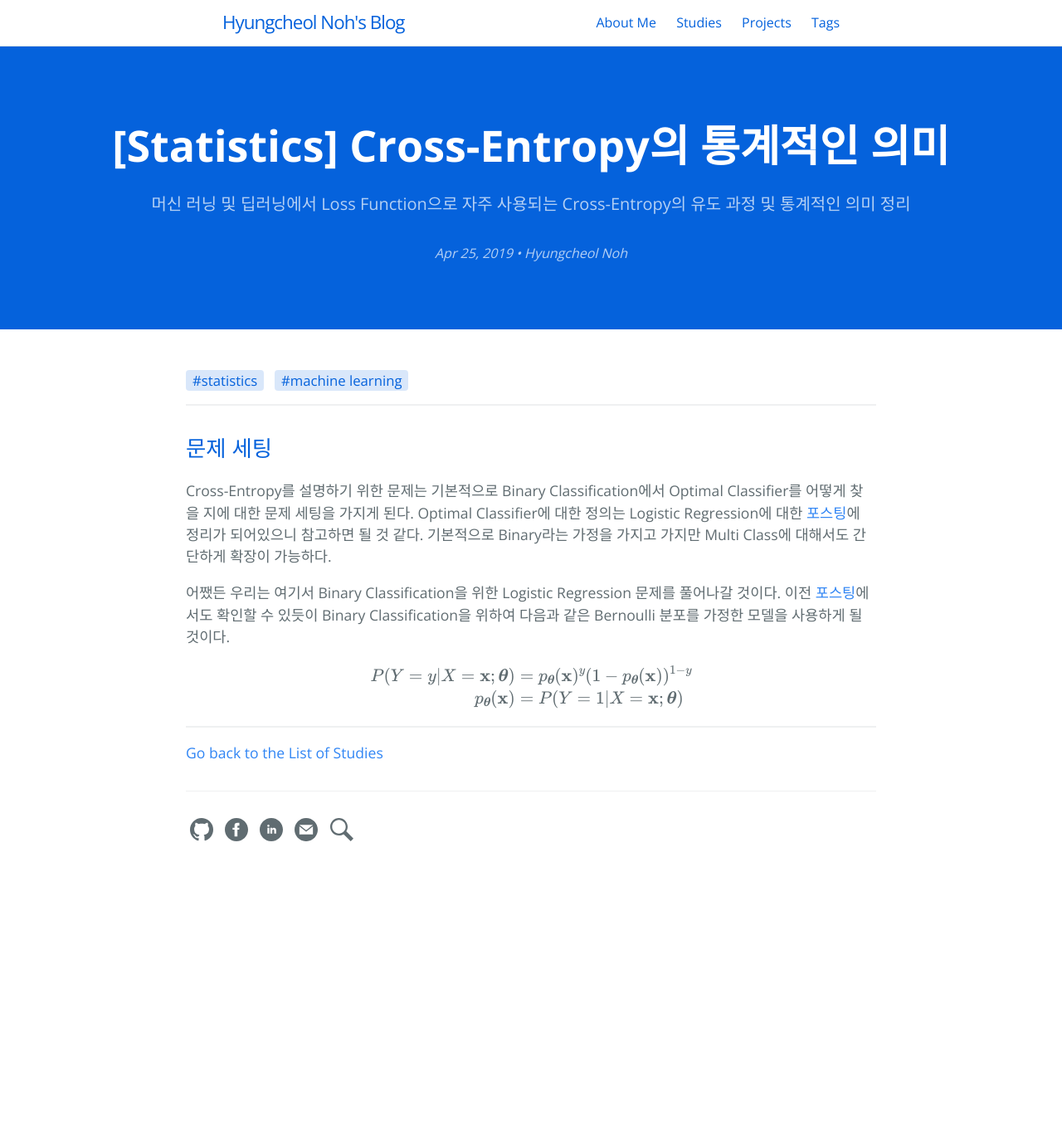
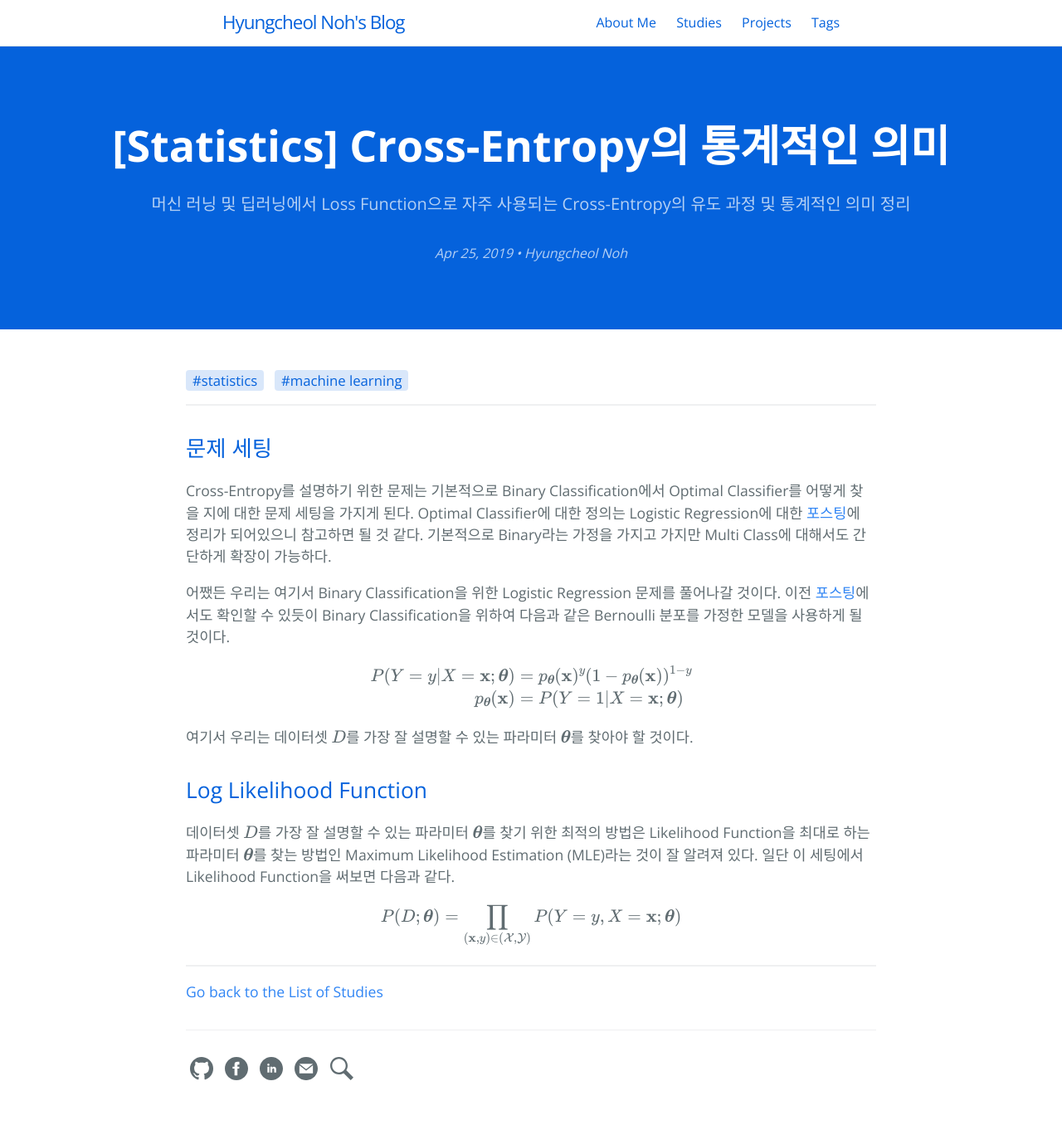
Before and after one commit to hcnoh/hcnoh.github.io, a Jekyll site: the page built from _posts/2019-06-03-cross-entropy.md, in a window 1280 px wide. Shown: the whole page at 83% size. Built offline with Jekyll 4.4.1, drawn with Linux system fonts in a browser that asks for light colours; formulas are drawn with MathJax 3; comment, search, counter and statistics services are not loaded; before the commit the page ends 1068 px from its top, so only the background shows below that.

Commit message:
Update 2019-06-03-cross-entropy.md

```diff
--- a/_posts/2019-06-03-cross-entropy.md
+++ b/_posts/2019-06-03-cross-entropy.md
@@ -27,3 +27,12 @@ p_{\boldsymbol{\theta}}(\mathbf{x})
 & = P(Y=1\vert X=\mathbf{x};\boldsymbol{\theta})
 \end{align*}
 $$
+
+여기서 우리는 데이터셋 $$D$$를 가장 잘 설명할 수 있는 파라미터 $$\boldsymbol{\theta}$$를 찾아야 할 것이다.
+
+## Log Likelihood Function
+데이터셋 $$D$$를 가장 잘 설명할 수 있는 파라미터 $$\boldsymbol{\theta}$$를 찾기 위한 최적의 방법은 Likelihood Function을 최대로 하는 파라미터 $$\boldsymbol{\theta}$$를 찾는 방법인 Maximum Likelihood Estimation (MLE)라는 것이 잘 알려져 있다. 일단 이 세팅에서 Likelihood Function을 써보면 다음과 같다.
+
+$$
+P(D ; \boldsymbol{\theta}) = \prod_{(\mathbf{x}, y) \in (\mathcal{X}, \mathcal{Y})} P(Y=y, X=\mathbf{x} ; \boldsymbol{\theta})
+$$
```
